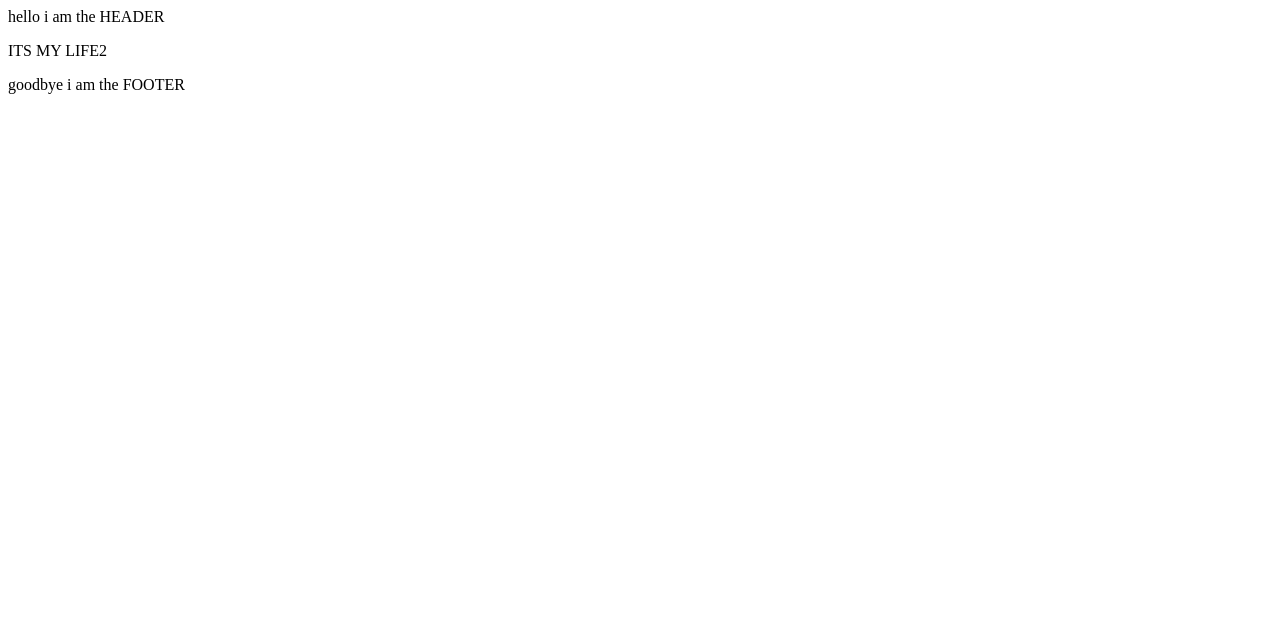
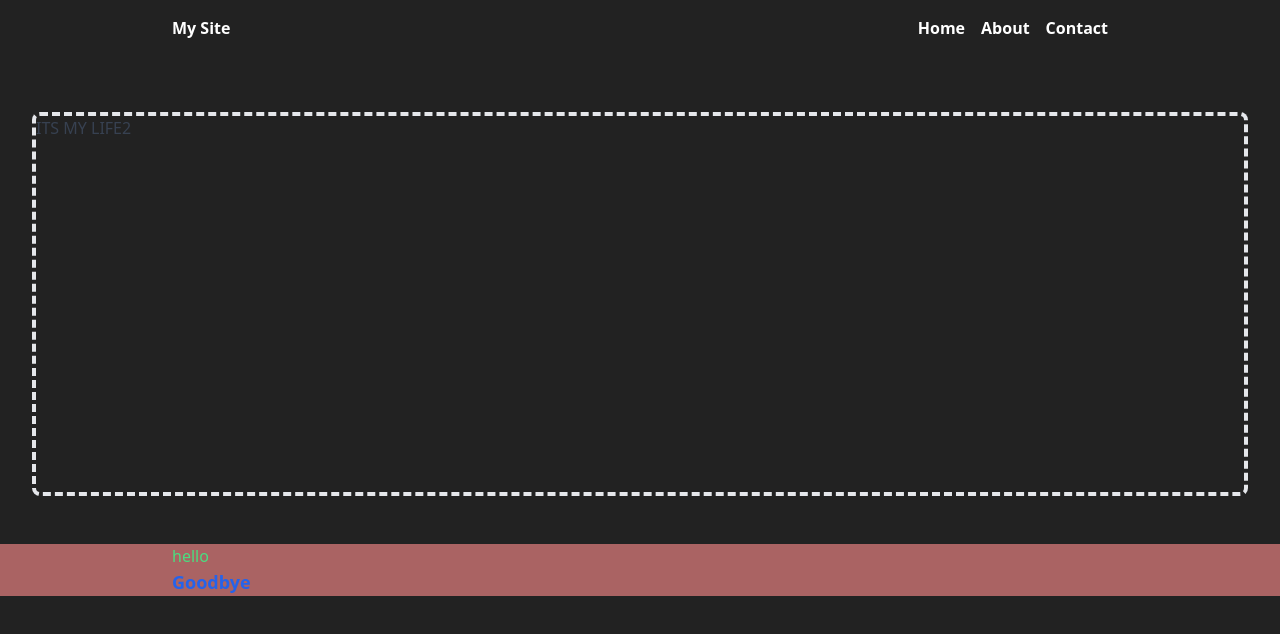
Before and after one commit to pedroperson/porfolio, a website: page public/index.html in a window 1280 px wide. Drawn offline with nearby package versions, Linux system fonts and the light colour scheme.

Commit message:
added tailwind css and wrote some test components

```diff
--- a/package.json
+++ b/package.json
@@ -5,6 +5,7 @@
   "author": "lilpp",
   "license": "MIT",
   "dependencies": {
+    "tailwindcss": "^3.4.1",
     "vercel": "^31.2.2"
   },
   "scripts": {
--- a/public/index.html
+++ b/public/index.html
@@ -4,11 +4,25 @@
     <meta charset="UTF-8" />
     <meta name="viewport" content="width=device-width, initial-scale=1.0" />
     <title>Your Page Title</title>
-    <link href="https://cdn.tailwindcss.com" rel="stylesheet" />
+    <link href="/style.css" rel="stylesheet" />
   </head>
   <body>
-    <header> hello i am the HEADER </header>
-    <main><div class="max-w-7xl mx-auto py-6 sm:px-6 lg:px-8">
+    <header>
+<div class="fixed top-0 left-0 right-0 text-white py-4 px-8">
+  <div class="my-page-width">
+    <div class="flex justify-between items-center">
+      <div class="font-bold">My Site</div>
+      <div class="flex gap-4 font-bold">
+        <a href="/">Home</a>
+        <a href="/about">About</a>
+        <a href="/contact">Contact</a>
+      </div>
+    </div>
+  </div>
+</div>
+</header>
+
+    <main class="pt-16"><div class="max-w-7xl mx-auto py-6 sm:px-6 lg:px-8">
   <!-- Replace with your content -->
   <div class="px-4 py-6 sm:px-0">
     <div class="border-4 border-dashed border-gray-200 rounded-lg h-96">
@@ -18,6 +32,13 @@
   <!-- /End replace -->
 </div>
 </main>
-    <footer> goodbye i am the FOOTER </footer>
+    <footer>
+<div class="flex gap-4 bg-primary-dark">
+  <div class="my-page-width">
+    <div class="text-green-400">hello</div>
+    <div class="font-bold text-blue-600 text-lg">Goodbye</div>
+  </div>
+</div>
+</footer>
   </body>
 </html>
--- /dev/null
+++ b/tailwind.config.js
@@ -0,0 +1,17 @@
+/** @type {import('tailwindcss').Config} */
+module.exports = {
+  content: ["./public/*.{html,js}"],
+  theme: {
+    extend: {
+      colors: {
+        primary: "#FF6363",
+        "primary-dark": "#aa6363",
+        secondary: {
+          100: "#E2E2D5",
+          200: "#888883",
+        },
+      },
+    },
+  },
+  plugins: [],
+};
--- /dev/null
+++ b/templates/main.css
@@ -0,0 +1,22 @@
+@tailwind base;
+@tailwind components;
+@tailwind utilities;
+
+body {
+  background: #222;
+}
+
+.my-page-width {
+  width: 100%;
+  max-width: 1000px;
+  margin: 0 auto;
+  padding-left: 2em;
+  padding-right: 2em;
+}
+
+@media (max-width: 768px) {
+  .my-page-width {
+    padding-left: 1em;
+    padding-right: 1em;
+  }
+}
```
Also changed, not shown: templates/footer.html (+8 -1 lines), templates/header.html (+14 -1 lines), templates/layout.html (+3 -2 lines), README.md, public/style.css (added).
